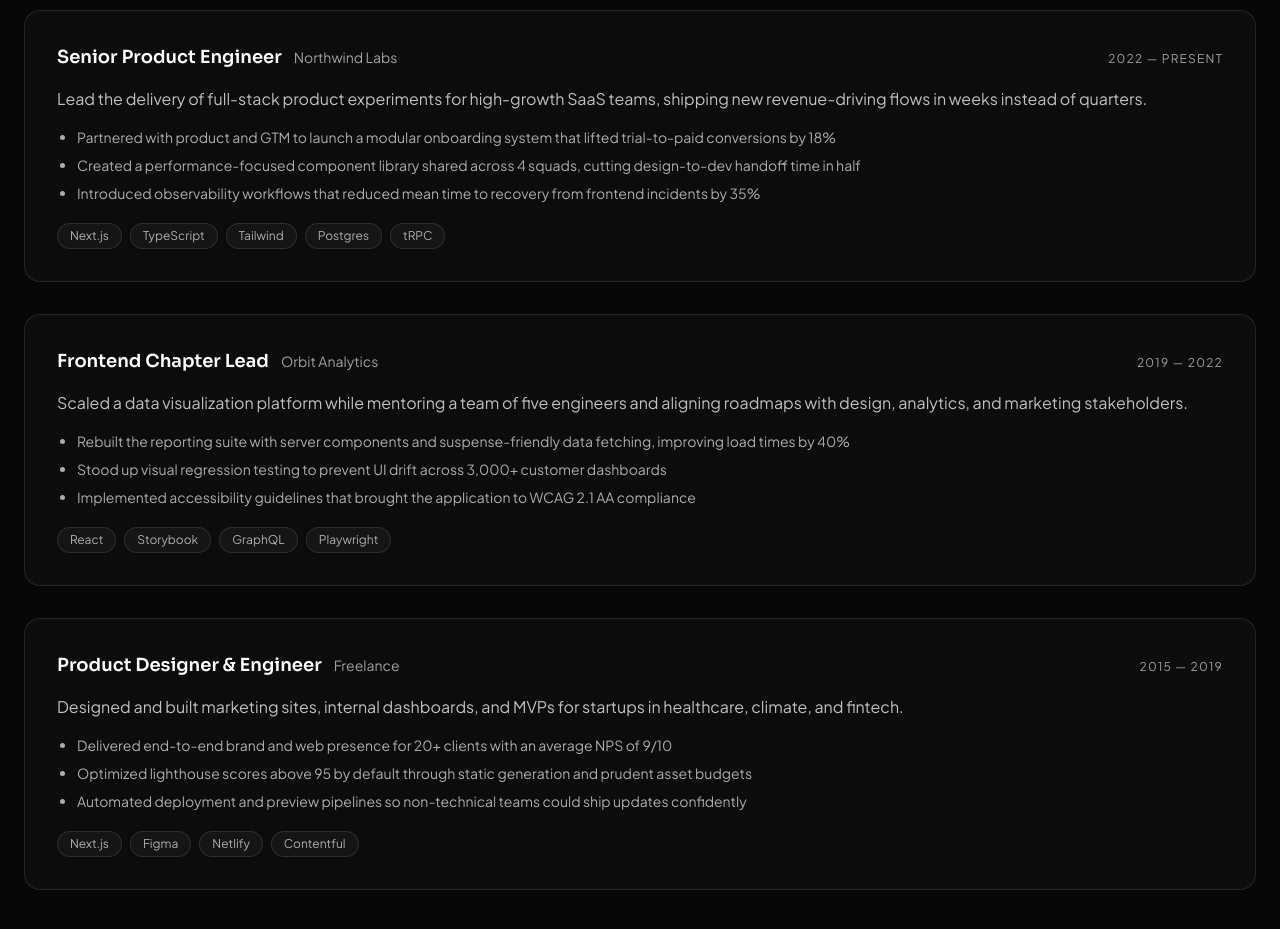
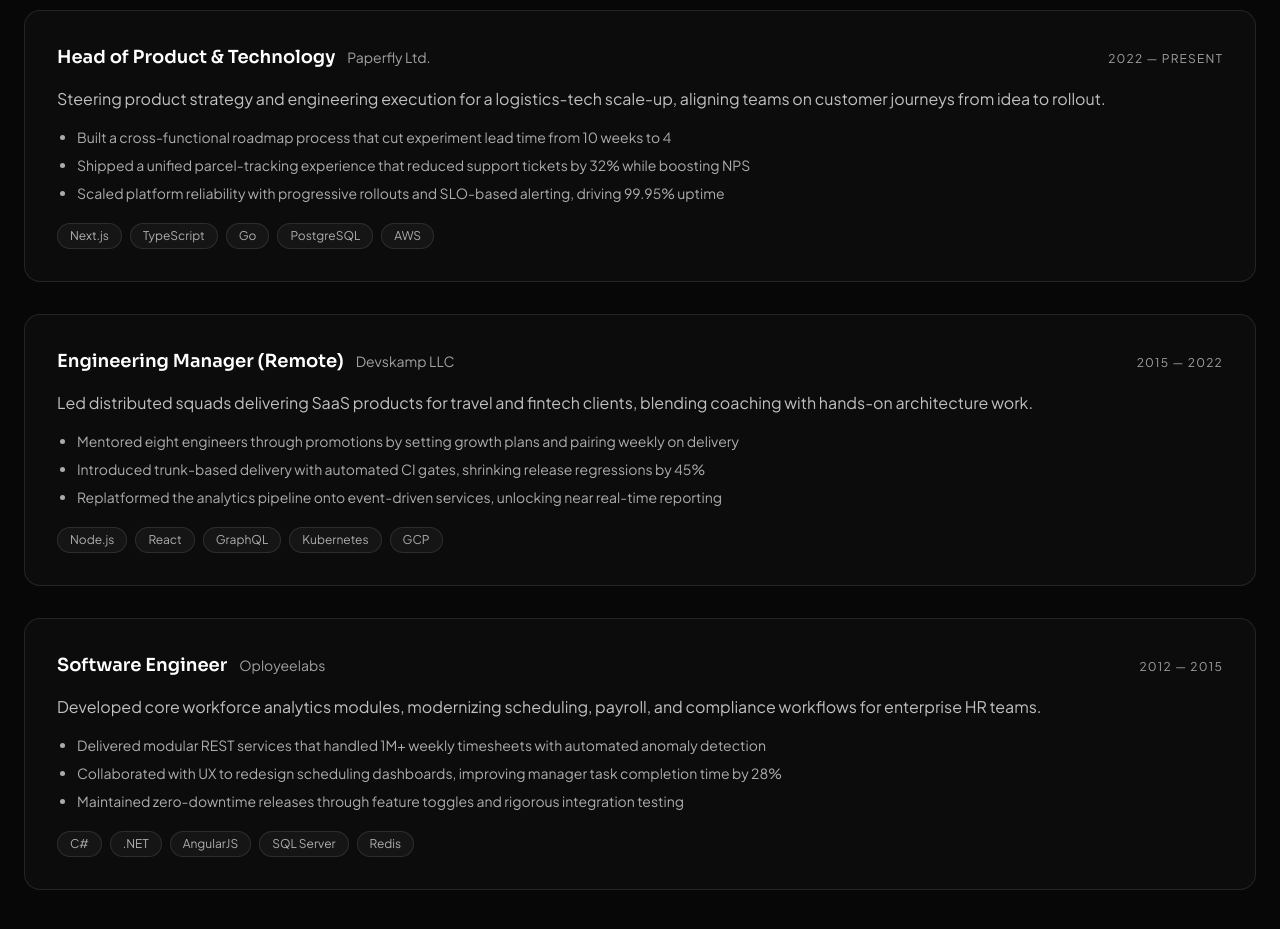
Before and after one commit to tshamim/portfolio_site, a Next.js app: page / in a window 1280 px wide. Shown: the part 1460-2389 px from the top of the page. Built offline with nearby package versions, Linux system fonts and the light colour scheme; no server answers.

Commit message:
added experienced

```diff
--- a/src/app/layout.tsx
+++ b/src/app/layout.tsx
@@ -15,7 +15,7 @@
   variable: "--font-display",
 });
 
-const siteUrl = process.env.NEXT_PUBLIC_SITE_URL ?? "https://example.com";
+const siteUrl = process.env.NEXT_PUBLIC_SITE_URL ?? "https://shamim.services";
 
 export const metadata: Metadata = {
   metadataBase: new URL(siteUrl),
@@ -43,7 +43,11 @@
   alternates: { canonical: siteUrl },
 };
 
-export default function RootLayout({ children }: { children: React.ReactNode }) {
+export default function RootLayout({
+  children,
+}: {
+  children: React.ReactNode;
+}) {
   const jsonLd = {
     "@context": "https://schema.org",
     "@type": "Person",
--- a/src/data/experience.ts
+++ b/src/data/experience.ts
@@ -9,42 +9,42 @@
 
 export const experiences: Experience[] = [
   {
-    company: "Northwind Labs",
-    role: "Senior Product Engineer",
+    company: "Paperfly Ltd.",
+    role: "Head of Product & Technology",
     period: "2022 — Present",
     summary:
-      "Lead the delivery of full-stack product experiments for high-growth SaaS teams, shipping new revenue-driving flows in weeks instead of quarters.",
+      "Steering product strategy and engineering execution for a logistics-tech scale-up, aligning teams on customer journeys from idea to rollout.",
     achievements: [
-      "Partnered with product and GTM to launch a modular onboarding system that lifted trial-to-paid conversions by 18%",
-      "Created a performance-focused component library shared across 4 squads, cutting design-to-dev handoff time in half",
-      "Introduced observability workflows that reduced mean time to recovery from frontend incidents by 35%",
+      "Built a cross-functional roadmap process that cut experiment lead time from 10 weeks to 4",
+      "Shipped a unified parcel-tracking experience that reduced support tickets by 32% while boosting NPS",
+      "Scaled platform reliability with progressive rollouts and SLO-based alerting, driving 99.95% uptime",
     ],
-    tech: ["Next.js", "TypeScript", "Tailwind", "Postgres", "tRPC"],
+    tech: ["Next.js", "TypeScript", "Go", "PostgreSQL", "AWS"],
   },
   {
-    company: "Orbit Analytics",
-    role: "Frontend Chapter Lead",
-    period: "2019 — 2022",
+    company: "Devskamp LLC",
+    role: "Engineering Manager (Remote)",
+    period: "2015 — 2022",
     summary:
-      "Scaled a data visualization platform while mentoring a team of five engineers and aligning roadmaps with design, analytics, and marketing stakeholders.",
+      "Led distributed squads delivering SaaS products for travel and fintech clients, blending coaching with hands-on architecture work.",
     achievements: [
-      "Rebuilt the reporting suite with server components and suspense-friendly data fetching, improving load times by 40%",
-      "Stood up visual regression testing to prevent UI drift across 3,000+ customer dashboards",
-      "Implemented accessibility guidelines that brought the application to WCAG 2.1 AA compliance",
+      "Mentored eight engineers through promotions by setting growth plans and pairing weekly on delivery",
+      "Introduced trunk-based delivery with automated CI gates, shrinking release regressions by 45%",
+      "Replatformed the analytics pipeline onto event-driven services, unlocking near real-time reporting",
     ],
-    tech: ["React", "Storybook", "GraphQL", "Playwright"],
+    tech: ["Node.js", "React", "GraphQL", "Kubernetes", "GCP"],
   },
   {
-    company: "Freelance",
-    role: "Product Designer & Engineer",
-    period: "2015 — 2019",
+    company: "Oployeelabs",
+    role: "Software Engineer",
+    period: "2012 — 2015",
     summary:
-      "Designed and built marketing sites, internal dashboards, and MVPs for startups in healthcare, climate, and fintech.",
+      "Developed core workforce analytics modules, modernizing scheduling, payroll, and compliance workflows for enterprise HR teams.",
     achievements: [
-      "Delivered end-to-end brand and web presence for 20+ clients with an average NPS of 9/10",
-      "Optimized lighthouse scores above 95 by default through static generation and prudent asset budgets",
-      "Automated deployment and preview pipelines so non-technical teams could ship updates confidently",
+      "Delivered modular REST services that handled 1M+ weekly timesheets with automated anomaly detection",
+      "Collaborated with UX to redesign scheduling dashboards, improving manager task completion time by 28%",
+      "Maintained zero-downtime releases through feature toggles and rigorous integration testing",
     ],
-    tech: ["Next.js", "Figma", "Netlify", "Contentful"],
+    tech: ["C#", ".NET", "AngularJS", "SQL Server", "Redis"],
   },
 ];
```
